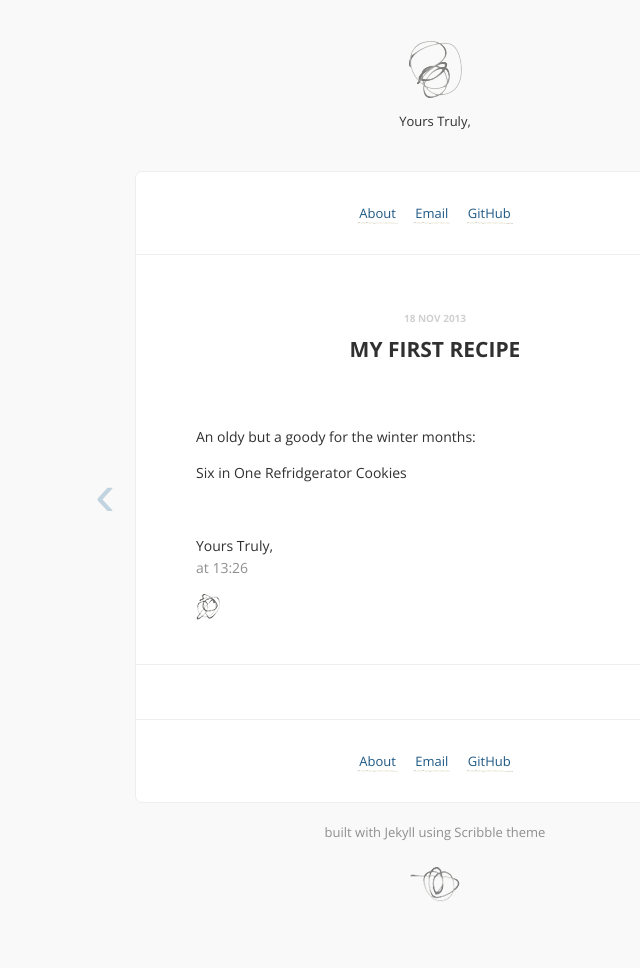
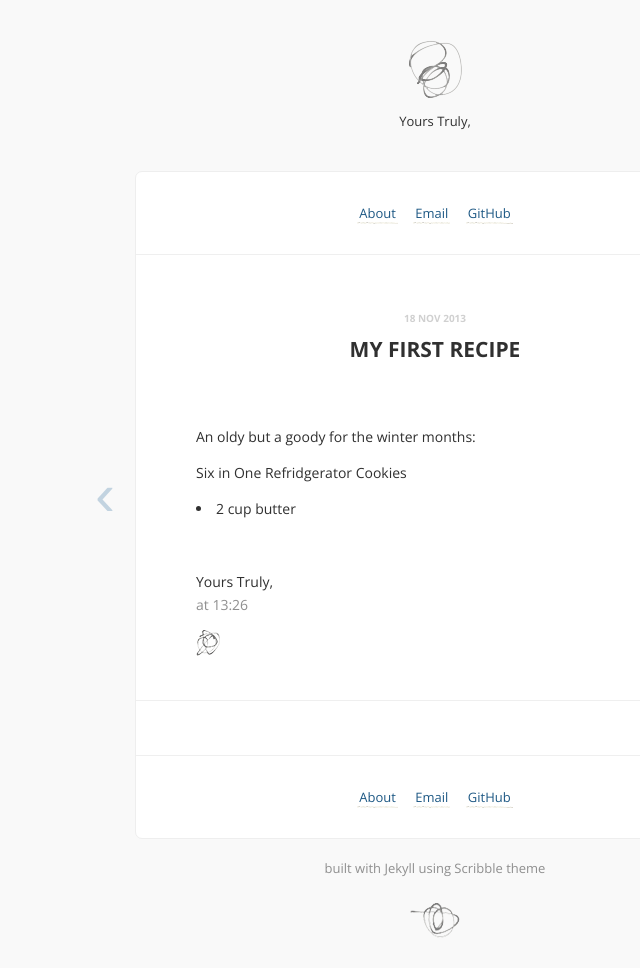
Before and after one commit to ianhook/ianhook.github.io, a Jekyll site: the page built from _posts/2013-11-18-my_first_recipe.md, in a window 1280 px wide. Shown: the whole page, without its empty margins (205-845 px from the left). Built offline with Jekyll 4.4.1, drawn with Linux system fonts in a browser that asks for light colours; Markdown is read by kramdown in place of the engine named in the settings; comment, search, counter and statistics services are not loaded; before the commit the page ends 932 px from its top, so only the background shows below that.

Commit message:
er I changed the yaml again so maybe

```diff
--- a/_data/fridge.yml
+++ b/_data/fridge.yml
@@ -4,5 +4,5 @@
     -   item: butter
         measurement: 2
         units: cup
-description:
-    -   Cream butter. Gradually add sugars; crea until light and fluffy.
+description: |
+    Cream butter. Gradually add sugars; crea until light and fluffy.
--- a/_includes/recipe.html
+++ b/_includes/recipe.html
@@ -1 +1,6 @@
 <p>{{ site.data[include.recipe].name }}</p>
+{% for ingredient in site.data[include.recipe].ingredients %}
+<li> {{ ingredient.measurement }} {{ ingredient.units }} {{ ingredient.item }}
+</li>
+{% endfor %}
+<p>{{ site.data[include.recipe].de }}</p>
```
